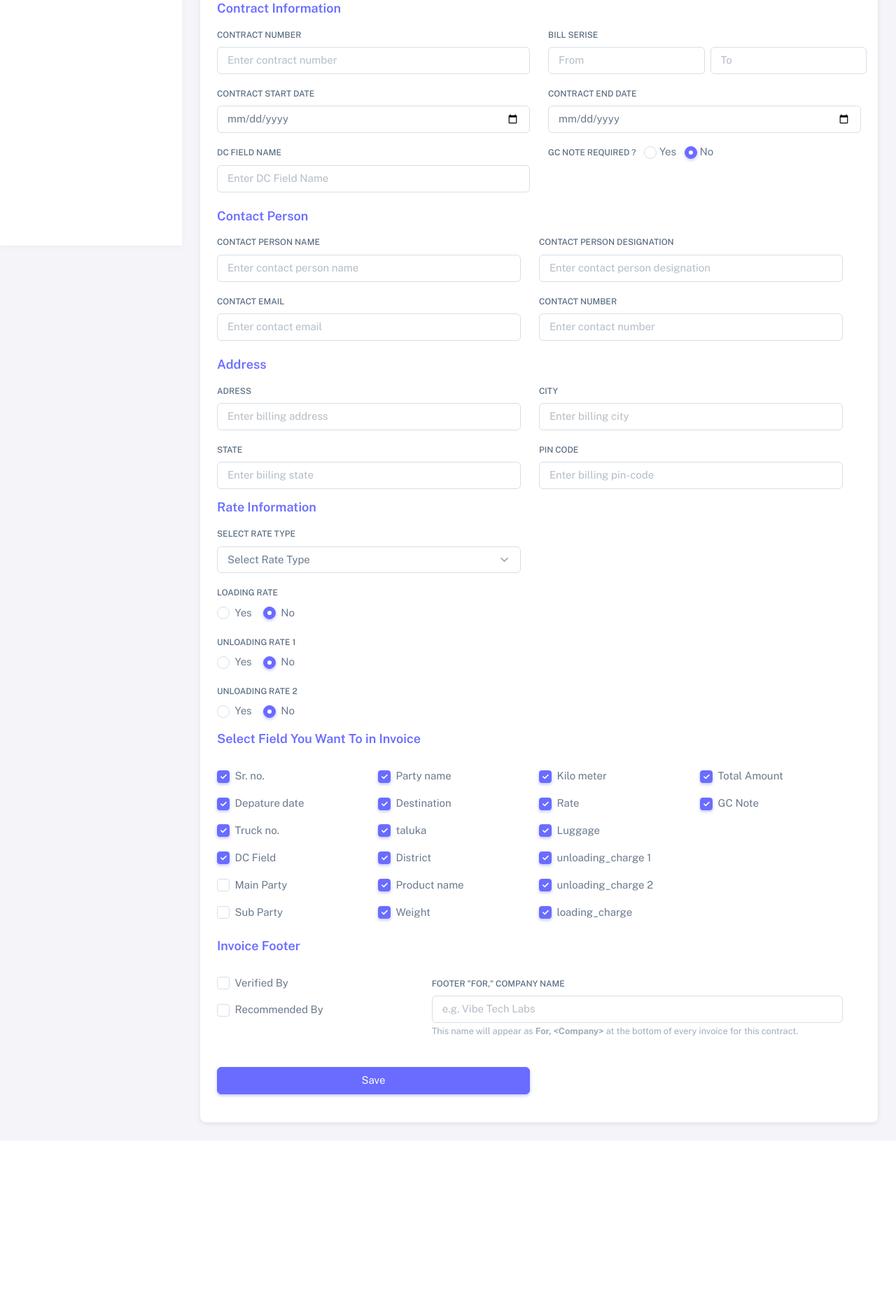
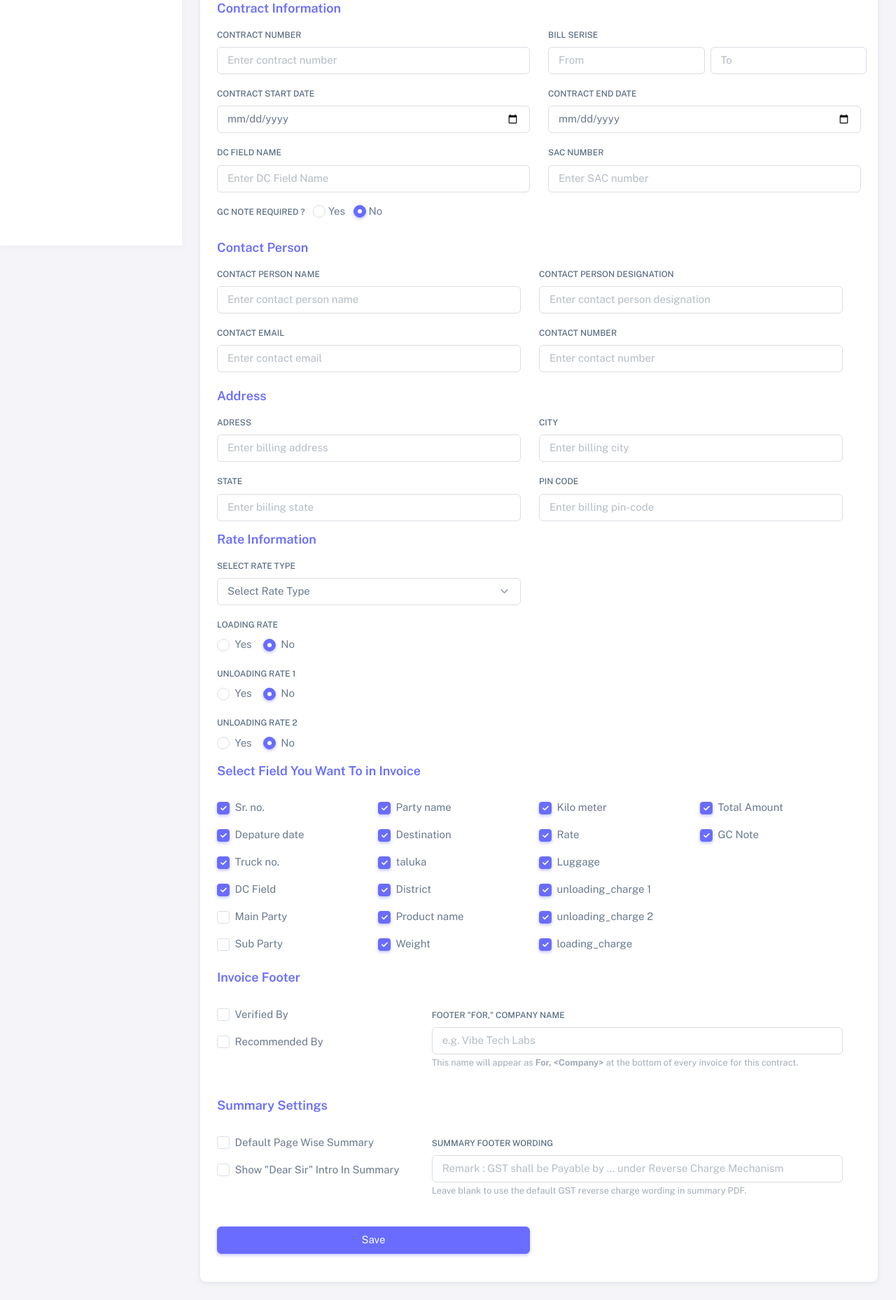
Before and after one commit to vibetechlabs-developer/Arbuda-Transport, a Django app: template templates/new-contract-2.html in a window 1280 px wide. Shown: the part 449-2307 px from the top of the page at 70% size. Before the commit the page ends 2059 px from the top, so only its background shows below. Run offline with Django 5.2, Linux system fonts and the light colour scheme; the template is opened without the code that fills it, so the values that code supplies are empty; some libraries are stand-ins or nearby versions.

Commit message:
summary module changes in fields and pdf

```diff
--- a/erp/api/views.py
+++ b/erp/api/views.py
@@ -1402,6 +1402,9 @@ def get_contract_bills(request):
             'billing_pin': contract.billing_pin or "",
             'gst_number': contract.gst_number or "",
             'pan_number': contract.pan_number or "",
+            'sac_number': contract.sac_number or "",
+            'default_page_wise_summary': bool(contract.default_page_wise_summary),
+            'summary_footer_note': contract.summary_footer_note or "",
             'loading_charge': float(contract.loading_charge) if contract.loading_charge else 0,
             'unloading_charge_1': float(contract.unloading_charge_1) if contract.unloading_charge_1 else 0,
             'unloading_charge_2': float(contract.unloading_charge_2) if contract.unloading_charge_2 else 0,
--- a/templates/new-contract-2.html
+++ b/templates/new-contract-2.html
@@ -129,6 +129,12 @@
                   autofocus
                   value="{% if form_data.dc_field %}{{ form_data.dc_field }}{% endif %}"
                   oninput=" this.classList.remove('invalid')" required />
+              </div>
+              <div class="mb-3 col-sm-6">
+                <label for="sac_number" class="form-label">SAC Number</label>
+                <input type="text" class="form-control" id="sac_number" name="sac_number" placeholder="Enter SAC number"
+                  value="{% if form_data.sac_number %}{{ form_data.sac_number }}{% endif %}"
+                  oninput="this.classList.remove('invalid')" />
               </div>
               <div class="mb-3 col-sm-6">
                 <label for="gc_note_required" class="form-label">GC Note required ?</label>
@@ -566,6 +572,49 @@
                   </div>
                 </div>
               </div>
+              <h5 class="text-primary fw-semibold mb-3 mt-4">Summary Settings</h5>
+              <div class="row">
+                <div class="col-sm-4">
+                  <div class="form-check mt-3">
+                    <input
+                      class="form-check-input"
+                      type="checkbox"
+                      id="default_page_wise_summary"
+                      name="default_page_wise_summary"
+                      {% if form_data.default_page_wise_summary %}checked{% endif %}
+                    >
+                    <label class="form-check-label" for="default_page_wise_summary">
+                      Default Page Wise Summary
+                    </label>
+                  </div>
+                  <div class="form-check mt-3">
+                    <input
+                      class="form-check-input"
+                      type="checkbox"
+                      id="show_summary_intro"
+                      name="show_summary_intro"
+                      {% if form_data.show_summary_intro %}checked{% endif %}
+                    >
+                    <label class="form-check-label" for="show_summary_intro">
+                      Show "Dear Sir" Intro In Summary
+                    </label>
+                  </div>
+                </div>
+                <div class="col-sm-8">
+                  <div class="mb-3 mt-3">
+                    <label for="summary_footer_note" class="form-label">Summary Footer Wording</label>
+                    <input
+                      type="text"
+                      class="form-control"
+                      id="summary_footer_note"
+                      name="summary_footer_note"
+                      placeholder="Remark : GST shall be Payable by ... under Reverse Charge Mechanism"
+                      value="{% if form_data.summary_footer_note %}{{ form_data.summary_footer_note }}{% endif %}"
+                    >
+                    <small class="text-muted">Leave blank to use the default GST reverse charge wording in summary PDF.</small>
+                  </div>
+                </div>
+              </div>
 
               <div class="col-sm-6 mt-4">
                 <button class="btn btn-primary d-grid w-100">Save</button>
--- a/transport/models.py
+++ b/transport/models.py
@@ -26,6 +26,7 @@ class T_Contract(models.Model):
     c_start_date = models.DateField(blank=True, null=True)
     c_end_date = models.DateField(blank=True, null=True)
     dc_field = models.CharField(max_length=100, blank=True, null=True)
+    sac_number = models.CharField(max_length=20, blank=True, null=True)
     gc_note_required = models.BooleanField(default=False)
     gc_series_from = models.CharField(max_length=20, blank=True, null=True)
 
@@ -64,6 +65,9 @@ class T_Contract(models.Model):
     show_verified_by = models.BooleanField(default=False)
     show_recommended_by = models.BooleanField(default=False)
     footer_company_name = models.CharField(max_length=255, blank=True, null=True)
+    default_page_wise_summary = models.BooleanField(default=False)
+    summary_footer_note = models.CharField(max_length=500, blank=True, null=True)
+    show_summary_intro = models.BooleanField(default=False)
 
     created_at = models.DateTimeField(auto_now_add=True)
 
```
Also changed, not shown: erp/views/download_views.py (+82 -16 lines), erp/views/transport_views.py (+8 -0 lines), templates/summary-view.html (+14 -0 lines), templates/update-contract-2.html (+49 -0 lines), transport/migrations/0065_t_contract_summary_fields.py (added), transport/migrations/0066_t_contract_show_summary_intro.py (added).
